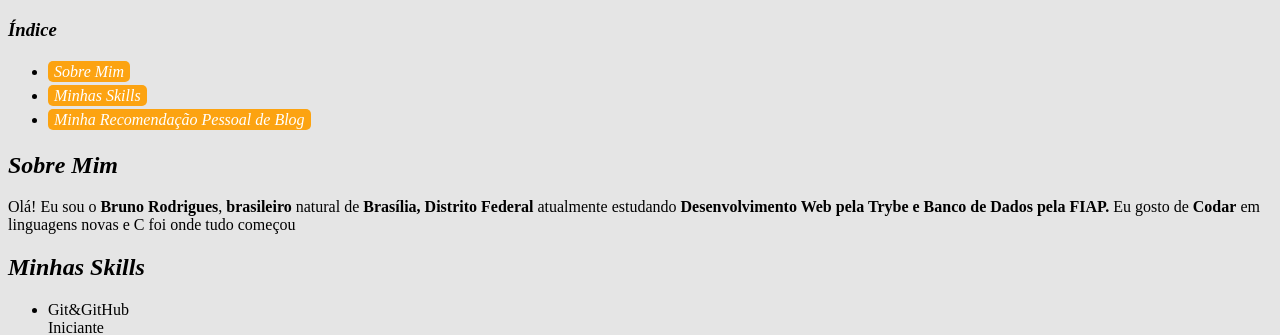
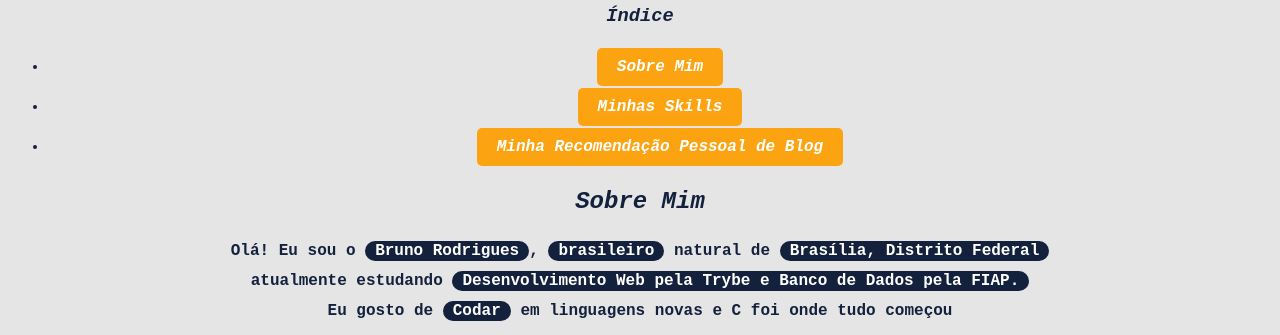
Before and after one commit to brunoeheurod/brunoeheurod.github.io, a plain HTML site: page index.html in a window 1280 px wide. Shown: the part 479-814 px from the top of the page. Drawn offline with Linux system fonts and the light colour scheme.

Commit message:
destacamento tags

```diff
--- a/index.html
+++ b/index.html
@@ -15,12 +15,35 @@
   <style>
     body {
 
+      font-family: 'Courier New', Courier, monospace;
       background-color: #E5E5E5;
+      color: #14213D;
+      text-align: center;
+      font-weight: 600;
+      line-height: 24px;
     }
 
     h1 {
       font-family: 'Roboto Mono', monospace;
     }
+
+    strong {
+
+      color: #ffffff;
+      background-color: #14213D;
+      border: none;
+      padding: 1px 10px;
+      text-align: center;
+      text-decoration: none;
+      font-size: 16px;
+      border-radius: 20px;
+    }
+
+    .Font {
+
+      line-height: 30px;
+    }
+
 
     .Border {
 
@@ -33,9 +56,10 @@
       text-decoration: none;
       background-color: #FCA311;
       color: #ffffff;
-      padding: 2px 6px 2px 6px;
+      padding: 10px 20px 10px 20px;
       border-radius: 5px;
-      line-height: 24px;
+      line-height: 40px;
+
     }
   </style>
 
@@ -56,14 +80,14 @@
   </ul>
 
 
-  <h2 id="s1"><em>Sobre Mim </em> </h2>
-  <p>Olá! Eu sou o
+  <h2 id="s1" class="Font"><em>Sobre Mim </em> </h2>
+  <p class="Font">Olá! Eu sou o
     <strong>Bruno Rodrigues</strong>,
     <strong>brasileiro</strong>
     natural de
-    <strong>Brasília, Distrito Federal</strong>
+    <strong>Brasília, Distrito Federal</strong><br>
     atualmente estudando
-    <strong>Desenvolvimento Web pela Trybe e Banco de Dados pela FIAP. </strong>
+    <strong>Desenvolvimento Web pela Trybe e Banco de Dados pela FIAP. </strong> <br>
     Eu gosto de
     <strong>Codar</strong> em linguagens novas e C foi onde tudo começou
   </p>
@@ -93,7 +117,7 @@
   </ul>
 
   <h2 id="s3"><em>Minha Recomendação Pessoal de Blog</em> </h2>
-  <a href="https://diolinux.com.br/editorial" target="_blank">Blog do DIOLINUX</a>
+  <a class="Button" href="https://diolinux.com.br/editorial" target="_blank">Blog do DIOLINUX</a>
   <p>Grande parte do que aprendi sobre Linux,
     mais especificamente Ubuntu, foi através dos tutoriais feitos
     por essa equipe incrível!</p>
```
